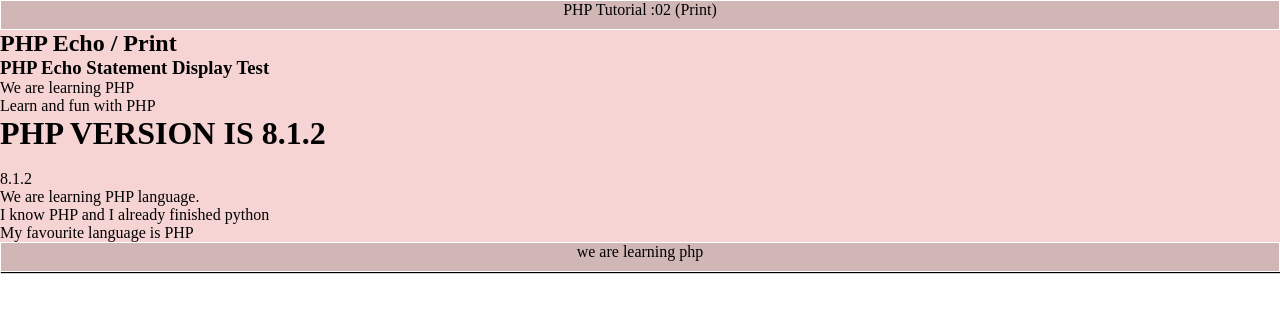
After one commit to Sanjoy-Kundu/PHP_25_NOTES, a PHP site: page /print.php in a window 1280 px wide. The commit adds this page. Shown: the top 313 px of the page. Run offline with PHP 8.4, Linux system fonts and the light colour scheme.

Commit message:
print and eco completed

```diff
--- /dev/null
+++ b/Introduction/print.php
@@ -0,0 +1,93 @@
+<!DOCTYPE html>
+<html lang="en">
+<head>
+    <meta charset="UTF-8">
+    <meta name="viewport" content="width=device-width, initial-scale=1.0">
+    <title>PHP Introduction</title>
+</head>
+<style>
+    *{
+        margin:0px;
+        padding:0px;
+        box-sizing:border-box;
+    }
+    header, footer{
+    height: 30px;
+    width: 100%;
+    background-color: #d1b6b6;
+    border: 1px solid white;
+    box-shadow: 1px 1px 1px 0px;
+    text-align:center;
+    }
+    main{
+        height:100%;
+        width:100%;
+        background-color:#f7d4d4;
+    }
+    main .subTitle{
+        text-align:right;
+    }
+</style>
+<body>
+<!-- php buld server : php -S localhost:8000/print.php -->
+    <header>PHP Tutorial :02 (Print)</header>
+
+
+
+
+
+
+
+
+
+
+    <main>
+        <h2>PHP Echo / Print</h2>
+        <h3>PHP Echo Statement Display Test</h3>
+        <?php
+            $info1 = "We are learning PHP";
+            $info2 = "Learn and fun with PHP";
+            $version = "8.1.2";
+            $language = "PHP";
+            $allLanguage = "python";
+            echo $info1;
+            echo "<br/>";
+            echo $info2;
+            echo "<br/>";
+            echo "<h1>PHP VERSION IS ${version}</h1>";
+            echo "<br/>";
+            echo $version;
+            echo "<br/>";
+            echo "We are learning ${language} language.";
+            echo "<br/>";
+            echo "I know $language and I already finished $allLanguage";
+            echo "<br/>";
+            echo "My favourite language is ".$language;
+
+        ?>
+    </main>
+
+
+
+
+
+
+
+
+
+
+
+
+
+
+
+
+
+
+
+
+
+    <footer>we are learning php</footer>
+</body>
+
+</html>
--- a/Introduction/index.php
+++ b/Introduction/variable.php
@@ -29,7 +29,7 @@
 </style>
 <body>
 <!-- php buld server : php -S localhost:8000 -->
-    <header>PHP Tutorial :01</header>
+    <header>PHP Tutorial :01 (Variable)</header>
     <main>
         <h4 class="subTitle">Email: sanjoykundu187@gmail.com</h4>
         <h3 class="subTitle">Connect with Sanjoy Kundu</h3>
```
